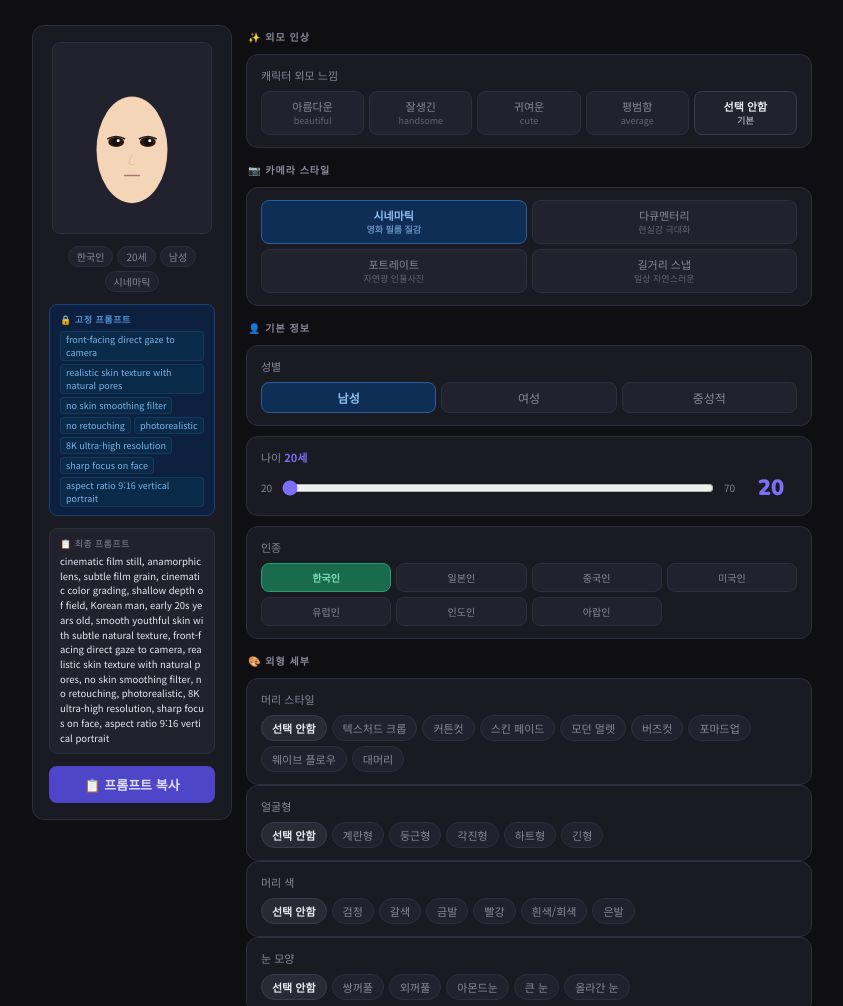
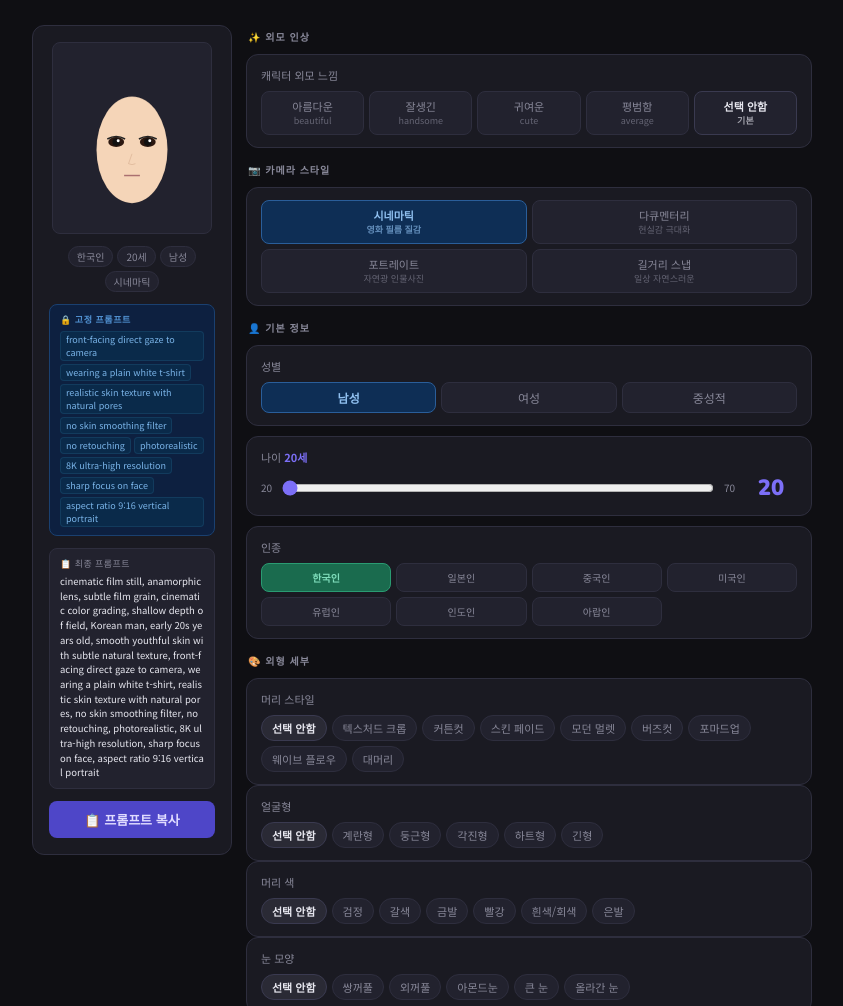
Before and after one commit to dancinggorani-git/face-maker, a plain HTML site: page index.html in a window 1280 px wide. Shown: the part 94-1100 px from the top of the page, without its empty margins (218-1061 px from the left). Drawn offline with nearby package versions, Linux system fonts and the light colour scheme.

Commit message:
Add files via upload

```diff
--- a/index.html
+++ b/index.html
@@ -187,7 +187,7 @@ const CAMERAS=[
   {label:"포트레이트",sub:"자연광 인물사진",en:"professional portrait photography, golden hour natural window light, soft diffused lighting, Leica M11 camera, 85mm f/1.4 lens"},
   {label:"길거리 스냅",sub:"일상 자연스러운",en:"candid street portrait, overcast natural daylight, Sony A7IV camera, 35mm lens, environmental portrait"}
 ];
-const FIXED=["front-facing direct gaze to camera","realistic skin texture with natural pores","no skin smoothing filter","no retouching","photorealistic","8K ultra-high resolution","sharp focus on face","aspect ratio 9:16 vertical portrait"];
+const FIXED=["front-facing direct gaze to camera","wearing a plain white t-shirt","realistic skin texture with natural pores","no skin smoothing filter","no retouching","photorealistic","8K ultra-high resolution","sharp focus on face","aspect ratio 9:16 vertical portrait"];
 const ETHNICITIES=[
   {label:"한국인",en:"Korean"},{label:"일본인",en:"Japanese"},{label:"중국인",en:"Chinese"},
   {label:"미국인",en:"American Caucasian"},{label:"유럽인",en:"Northern European"},
```
